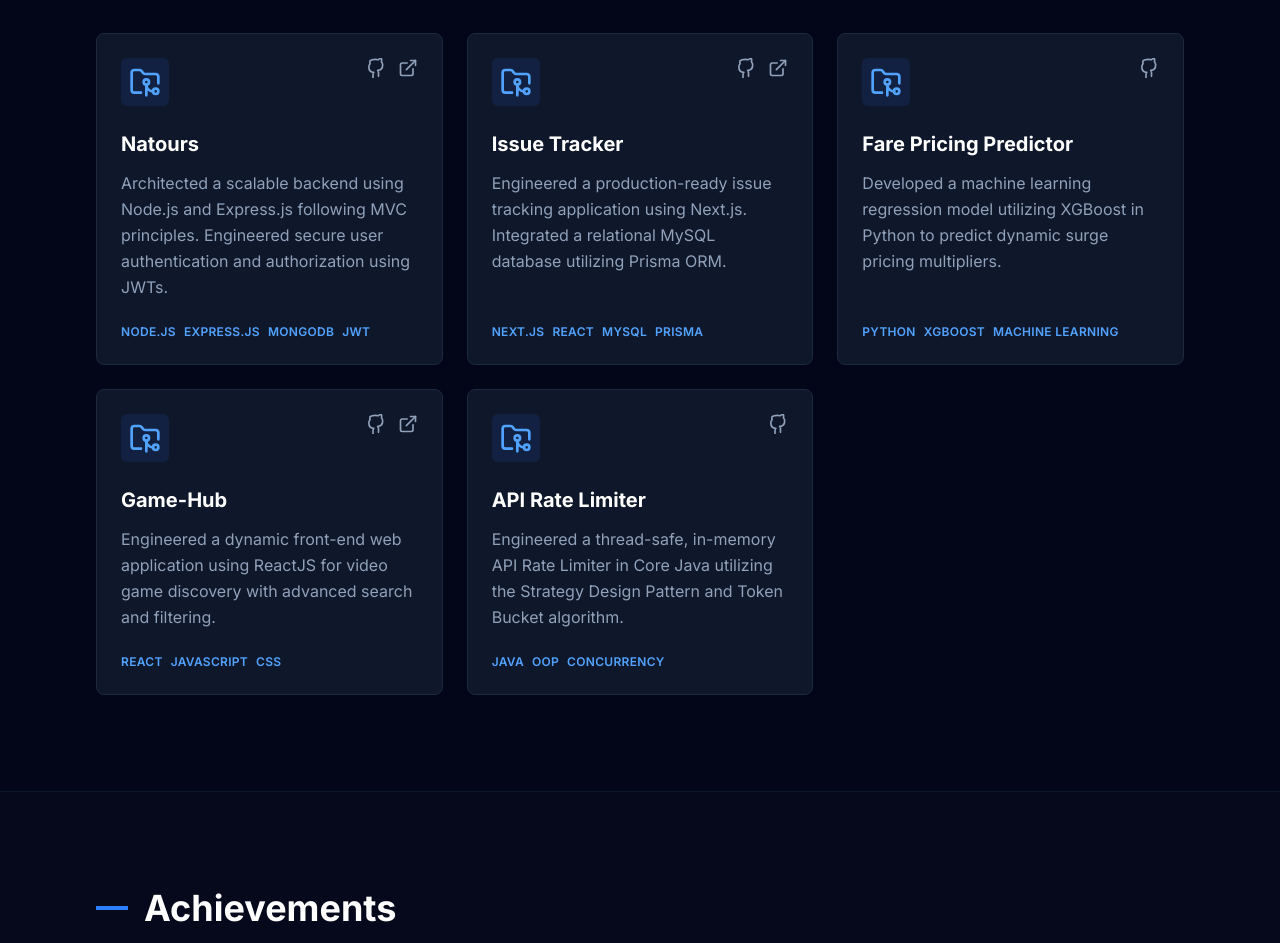
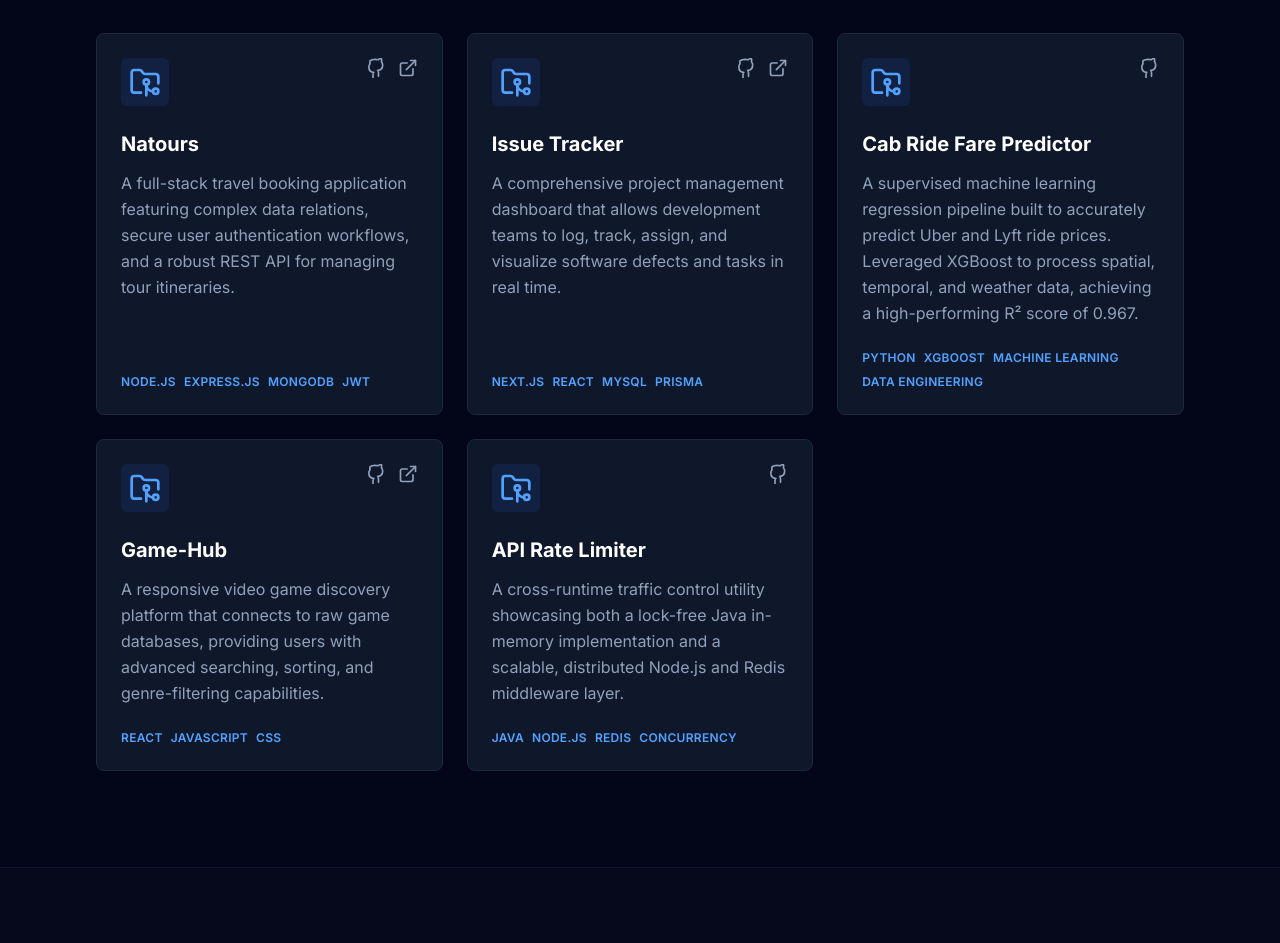
Before and after one commit to harshit-parmar07/portfolio, a Next.js app: page / in a window 1280 px wide. Shown: the part 1620-2563 px from the top of the page. Built offline with nearby package versions, Linux system fonts and the light colour scheme.

Commit message:
Update project descriptions in Projects component

```diff
--- a/components/Projects.js
+++ b/components/Projects.js
@@ -6,35 +6,40 @@ export default function Projects() {
   const projects = [
     {
       title: "Natours",
-      description: "Architected a scalable backend using Node.js and Express.js following MVC principles. Engineered secure user authentication and authorization using JWTs.",
+      description:
+        "A full-stack travel booking application featuring complex data relations, secure user authentication workflows, and a robust REST API for managing tour itineraries.",
       tech: ["Node.js", "Express.js", "MongoDB", "JWT"],
       github: "https://github.com/harshit-parmar07/natours",
       live: "https://natours-app-ew6y.onrender.com/",
     },
     {
       title: "Issue Tracker",
-      description: "Engineered a production-ready issue tracking application using Next.js. Integrated a relational MySQL database utilizing Prisma ORM.",
+      description:
+        "A comprehensive project management dashboard that allows development teams to log, track, assign, and visualize software defects and tasks in real time.",
       tech: ["Next.js", "React", "MySQL", "Prisma"],
       github: "https://github.com/harshit-parmar07/issue-tracker",
       live: "https://issue-tracker-six-black.vercel.app/",
     },
     {
-      title: "Fare Pricing Predictor",
-      description: "Developed a machine learning regression model utilizing XGBoost in Python to predict dynamic surge pricing multipliers.",
-      tech: ["Python", "XGBoost", "Machine Learning"],
+      title: "Cab Ride Fare Predictor",
+      description:
+        "A supervised machine learning regression pipeline built to accurately predict Uber and Lyft ride prices. Leveraged XGBoost to process spatial, temporal, and weather data, achieving a high-performing R² score of 0.967.",
+      tech: ["Python", "XGBoost", "Machine Learning", "Data Engineering"],
       github: "https://github.com/harshit-parmar07/fare-pricing-predictor",
     },
     {
       title: "Game-Hub",
-      description: "Engineered a dynamic front-end web application using ReactJS for video game discovery with advanced search and filtering.",
+      description:
+        "A responsive video game discovery platform that connects to raw game databases, providing users with advanced searching, sorting, and genre-filtering capabilities.",
       tech: ["React", "JavaScript", "CSS"],
       github: "https://github.com/harshit-parmar07/game-hub",
       live: "https://game-hub-pi-navy.vercel.app/",
     },
     {
       title: "API Rate Limiter",
-      description: "Engineered a thread-safe, in-memory API Rate Limiter in Core Java utilizing the Strategy Design Pattern and Token Bucket algorithm.",
-      tech: ["Java", "OOP", "Concurrency"],
+      description:
+        "A cross-runtime traffic control utility showcasing both a lock-free Java in-memory implementation and a scalable, distributed Node.js and Redis middleware layer.",
+      tech: ["Java", "Node.js", "Redis", "Concurrency"],
       github: "https://github.com/harshit-parmar07/api-rate-limiter",
     },
   ];
@@ -79,7 +84,9 @@ export default function Projects() {
                   )}
                 </div>
               </div>
-              <h3 className="text-xl font-bold text-white mb-3">{project.title}</h3>
+              <h3 className="text-xl font-bold text-white mb-3">
+                {project.title}
+              </h3>
               <p className="text-slate-400 mb-6 flex-grow leading-relaxed">
                 {project.description}
               </p>
```
